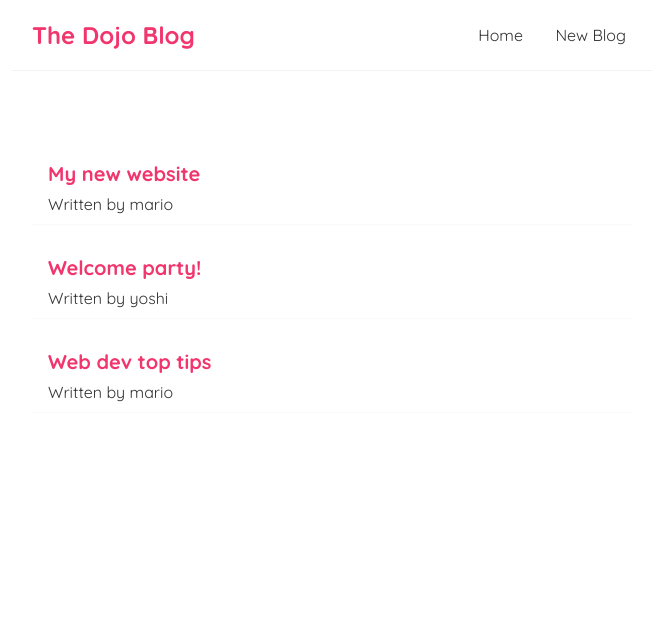
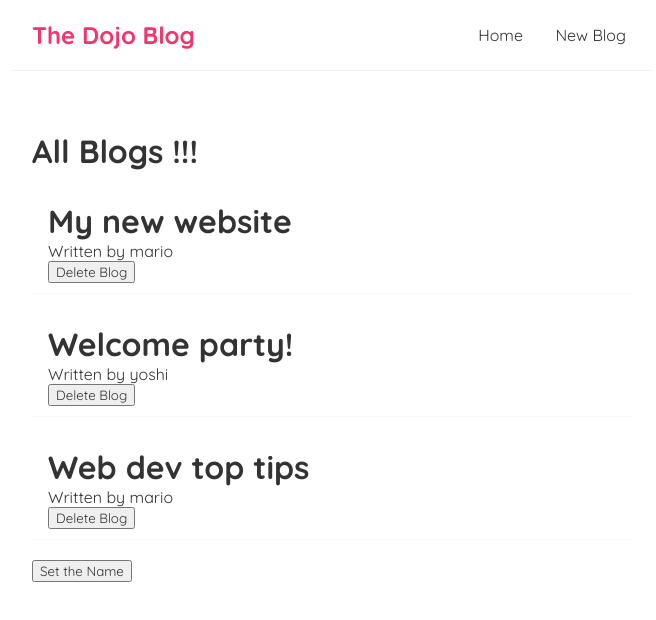
Before and after one commit to TylerGuerrero/Blog, a React (Create React App) app: page / in a window 1280 px wide. Shown: the top 620 px of the page, without its empty margins (308-964 px from the left). Built offline with nearby package versions, Linux system fonts and the light colour scheme.

Commit message:
Updated Components

```diff
--- /dev/null
+++ b/src/components/BlogList.js
@@ -0,0 +1,18 @@
+const BlogList = ({ blogs, title, handleDelete }) => {
+    return (
+        <div className="blog-list">
+            <h1> { title } </h1>
+            {blogs.map((blog) => {
+                return (
+                    <div className="blog-preview" key={blog.id}>
+                        <h1> { blog.title } </h1>
+                        <p> Written by { blog.author }</p>
+                        <button onClick={() => handleDelete(blog.id)}>Delete Blog</button>
+                    </div>
+                );
+            })}
+        </div>
+    )
+}
+
+export default BlogList;
--- a/src/components/Home.js
+++ b/src/components/Home.js
@@ -1,4 +1,5 @@
-import { useState } from 'react'
+import { useState, useEffect } from 'react'
+import BlogList from '../components/BlogList';
 
 const Home = () => {
     const [blogs, setBlogs] = useState([
@@ -7,16 +8,30 @@ const Home = () => {
         { title: 'Web dev top tips', body: 'lorem ipsum...', author: 'mario', id: 3 }
     ]);
 
+    const [name, setName] = useState("mario");
+
+    const handleDelete = (id) => {
+        setBlogs(blogs.filter((blog) => blog.id !== id))
+    }
+
+    // runs at every render
+    // usually used to fetch data
+    // can add dependecny to th  useEffect
+    useEffect(() => {
+        console.log('use effect ran for blogs');
+        console.log(blogs);
+    }, [blogs]);
+
+    useEffect(() => {
+        console.log('ran for name')
+    }, [name])
+
     return (
         <div className="home">
-            {blogs.map((blog) => {
-                return (
-                    <div className="blog-preview" key={blog.id}>
-                        <h2> {blog.title} </h2>
-                        <p>Written by {blog.author}</p>
-                    </div>
-                );
-            })}
+            <BlogList blogs={blogs}
+            title="All Blogs !!!"
+            handleDelete={handleDelete}/>
+            <button onClick={() => setName("Tyler")}>Set the Name</button>
         </div>
     );
 }
```
